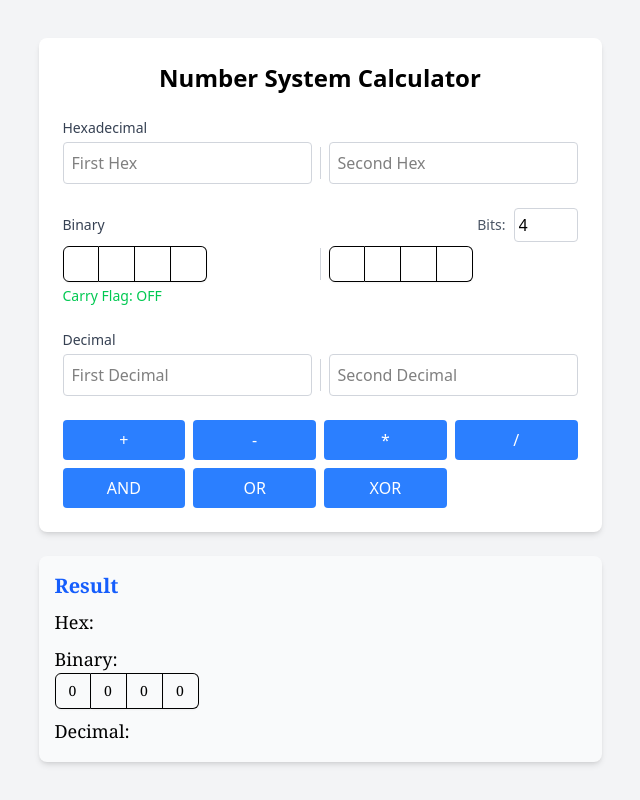
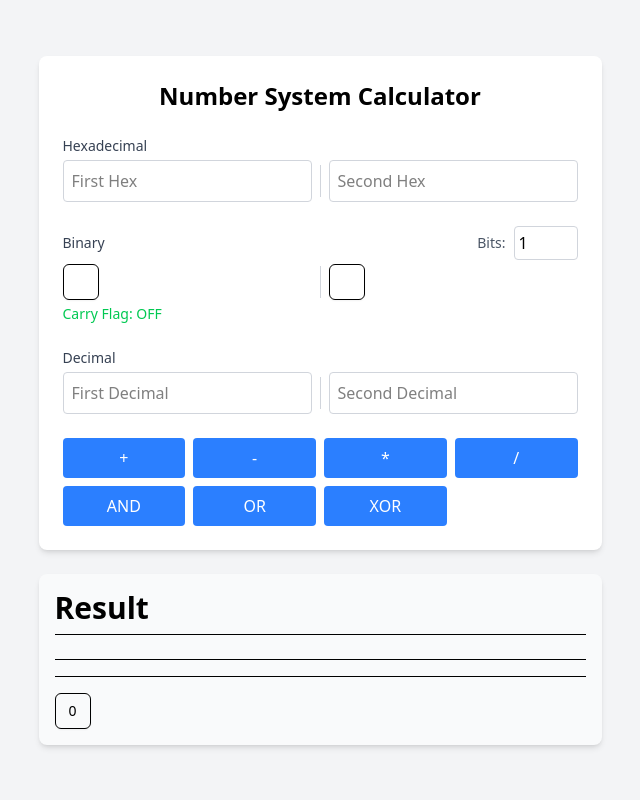
Before and after one commit to qckhanh/converter, a React (Vite) app: page / in a window 1280 px wide. Shown: the whole page, without its empty margins (320-960 px from the left). Built offline with nearby package versions, Linux system fonts and the light colour scheme.

Commit message:
fix minor bug

```diff
--- a/src/App.jsx
+++ b/src/App.jsx
@@ -306,7 +306,7 @@ function App() {
     const [binValue2, setBinValue2] = useState('');
     const [decValue1, setDecValue1] = useState('');
     const [decValue2, setDecValue2] = useState('');
-    const [bitLength, setBitLength] = useState(4);
+    const [bitLength, setBitLength] = useState(1);
     const [result, setResult] = useState({ hex: '', bin: '', dec: '' });
     const [activeOperator, setActiveOperator] = useState('');
     const [expressions, setExpressions] = useState({ dec: '', hex: '', bin: '' });
@@ -505,7 +505,8 @@ function App() {
                                     <span className="text-sm text-gray-600">Bits:</span>
                                     <input
                                         type="number"
-                                        min="1"
+                                        min="0"
+                                        max="32"
                                         value={bitLength}
                                         onChange={(e) => handleBitLengthChange(e.target.value)}
                                         className="w-16 p-1 border border-gray-300 rounded focus:outline-none focus:ring-2 focus:ring-blue-500"
--- a/src/Result.jsx
+++ b/src/Result.jsx
@@ -16,20 +16,25 @@ function Result({ result, expressions, bitLength }) {
 
     return (
         <div className="bg-gray-50 p-4 rounded-lg shadow-md w-full">
-            <h2 className="text-xl font-bold mb-2 text-blue-600 font-serif">Result</h2>
-            <div className="space-y-4 text-lg font-serif">
+            <h2 className="text-3xl font-bold mb-2 text-black">Result</h2>
+            <hr/>
+            <br/>
+            <div className="space-y-4 text-lg">
                 {expressions.dec && (
-                    <p className="text-blue-800 font-bold">
+                    <p className=" font-semibold">
                         Decimal: {expressions.dec}
                     </p>
                 )}
+                <hr/>
+
                 {expressions.hex && (
-                    <p className="text-blue-800 font-bold">
+                    <p className=" font-semibold">
                         Hexadecimal: {expressions.hex}
                     </p>
                 )}
+                <hr/>
                 {expressions.bin && (
-                    <div className="text-blue-800 font-bold">
+                    <div className=" font-semibold">
                         Binary Expression:
                         {expressions.bin.split('\n').map((line, index) => (
                             <p key={index}>{line}</p>
@@ -37,9 +42,8 @@ function Result({ result, expressions, bitLength }) {
                     </div>
                 )}
                 <div className="space-y-2">
-                    <p>Hex: <span className="font-mono text-blue-800">{result.hex}</span></p>
                     <div>
-                        Binary:{' '}
+                        {/*Binary:{' '}*/}
                         <InputOTP maxLength={bitLength} value={result.bin.padStart(bitLength, '0')}>
                             {binaryGroups.map((group, groupIndex) => (
                                 <InputOTPGroup key={groupIndex}>
@@ -55,7 +59,6 @@ function Result({ result, expressions, bitLength }) {
                             ))}
                         </InputOTP>
                     </div>
-                    <p>Decimal: <span className="font-mono text-blue-800">{result.dec}</span></p>
                 </div>
             </div>
         </div>
```
